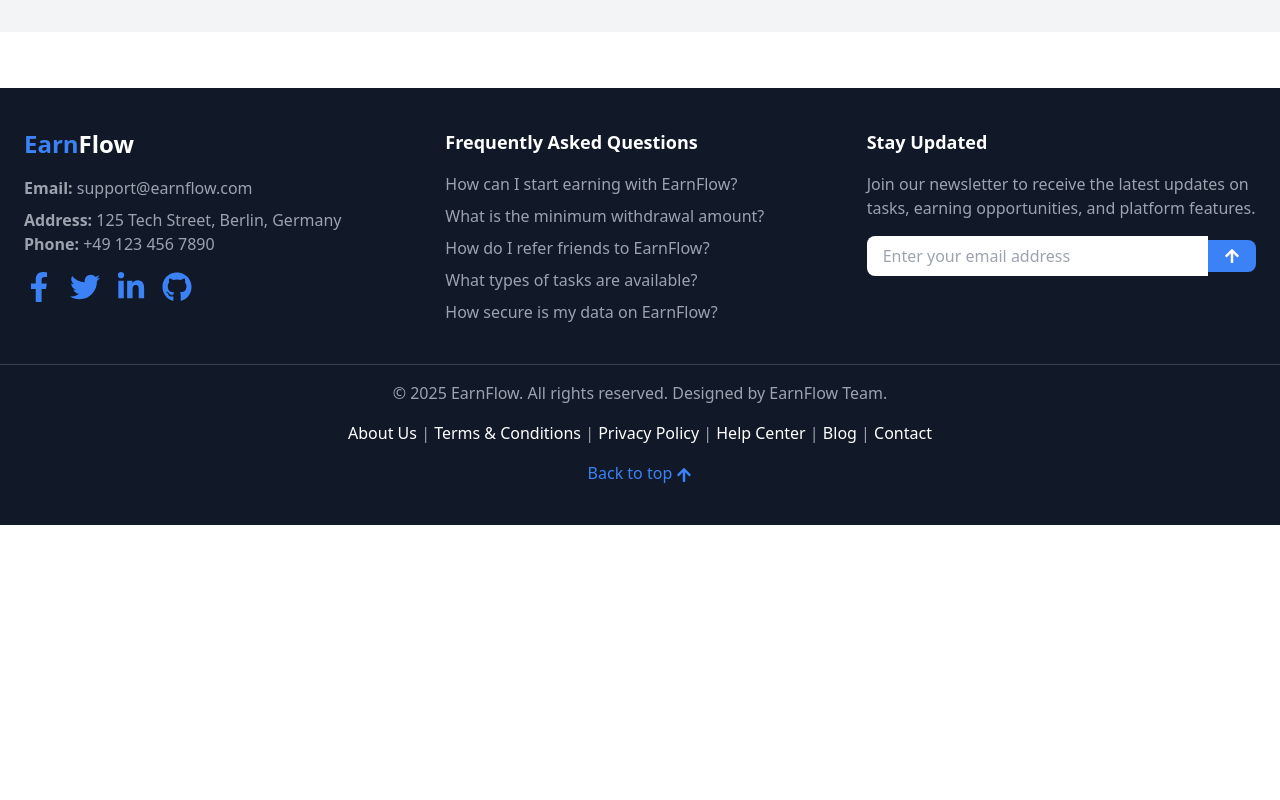
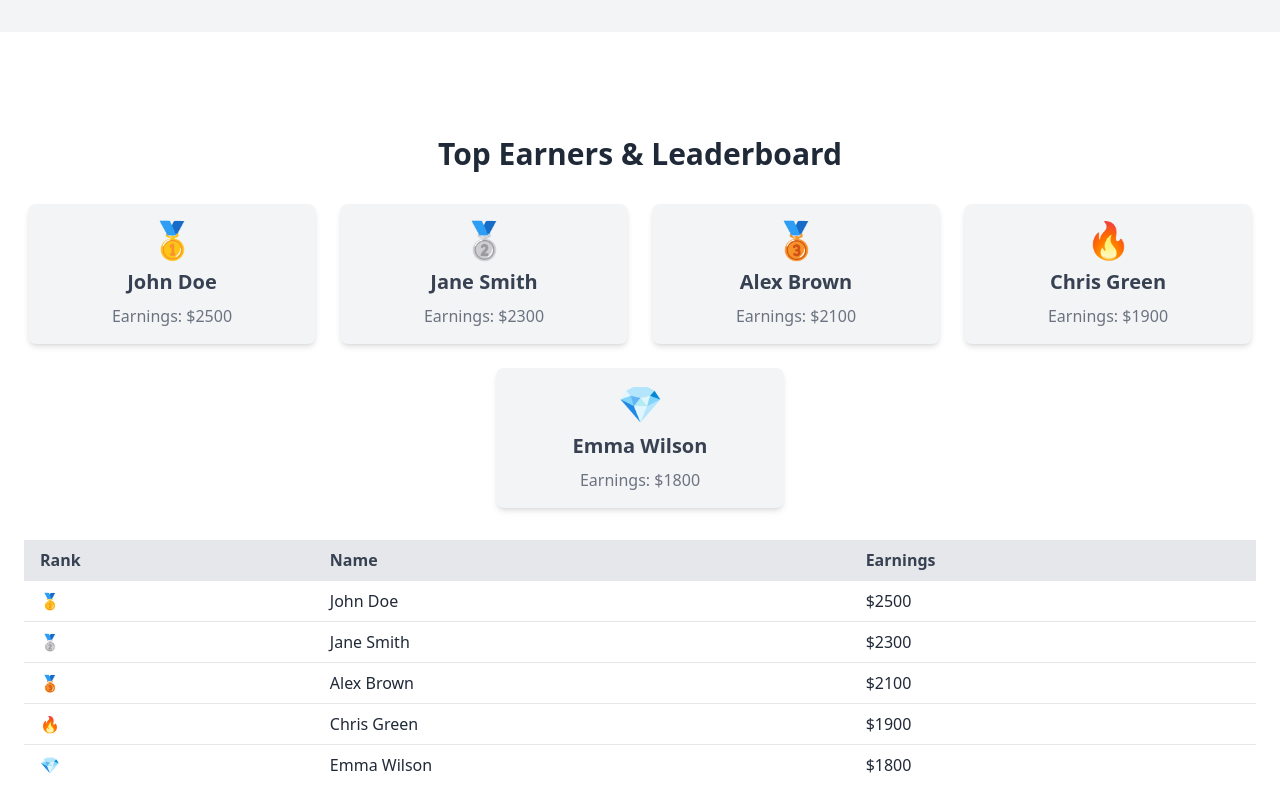
Before and after one commit to mahbubdev1/Earn-Flow-Client, a React (Vite) app: page / in a window 1280 px wide. Shown: the part 4300-5100 px from the top of the page. Before the commit the page ends 4825 px from the top, so only its background shows below. Built offline with nearby package versions, Linux system fonts and the light colour scheme; no server answers.

Commit message:
Leaderboard add

```diff
--- a/src/Components/Home/Home.jsx
+++ b/src/Components/Home/Home.jsx
@@ -3,6 +3,7 @@ import Banner from "./Banner";
 import Blogs from "./Blogs";
 import ChooseCategory from "./ChooseCategory";
 import Footer from "./Footer";
+import Leaderboard from "./Leaderboard";
 import Testimonial from "./Testimonial";
 import TopWorker from "./TopWorker";
 import Works from "./Works";
@@ -24,6 +25,7 @@ const Home = () => {
                 <Blogs></Blogs>
             </div>
             <Works></Works>
+            <Leaderboard></Leaderboard>
             <Footer></Footer>
         </div>
     );
--- /dev/null
+++ b/src/Components/Home/Leaderboard.jsx
@@ -0,0 +1,55 @@
+const Leaderboard = () => {
+    const topEarners = [
+        { id: 1, name: "John Doe", earnings: "$2500", rank: "🥇" },
+        { id: 2, name: "Jane Smith", earnings: "$2300", rank: "🥈" },
+        { id: 3, name: "Alex Brown", earnings: "$2100", rank: "🥉" },
+        { id: 4, name: "Chris Green", earnings: "$1900", rank: "🔥" },
+        { id: 5, name: "Emma Wilson", earnings: "$1800", rank: "💎" },
+    ];
+
+    return (
+        <div className="bg-white py-12 px-6">
+            <h2 className="text-3xl font-bold text-center text-gray-800 mb-8">
+                Top Earners & Leaderboard
+            </h2>
+
+            {/* Top Earners */}
+            <div className="flex flex-wrap justify-center gap-6 mb-8">
+                {topEarners.map((earner) => (
+                    <div
+                        key={earner.id}
+                        className="bg-gray-100 shadow-md rounded-lg p-4 w-72 text-center hover:shadow-lg transition-all"
+                    >
+                        <div className="text-4xl mb-2">{earner.rank}</div>
+                        <h3 className="text-xl font-semibold text-gray-700">{earner.name}</h3>
+                        <p className="text-gray-500 mt-2">Earnings: {earner.earnings}</p>
+                    </div>
+                ))}
+            </div>
+
+            {/* Leaderboard Table */}
+            <div className="overflow-x-auto container mx-auto">
+                <table className="w-full text-left border-collapse">
+                    <thead>
+                        <tr className="bg-gray-200 text-gray-700">
+                            <th className="px-4 py-2">Rank</th>
+                            <th className="px-4 py-2">Name</th>
+                            <th className="px-4 py-2">Earnings</th>
+                        </tr>
+                    </thead>
+                    <tbody>
+                        {topEarners.map((earner, index) => (
+                            <tr key={index} className="border-t hover:bg-gray-100">
+                                <td className="px-4 py-2">{earner.rank}</td>
+                                <td className="px-4 py-2">{earner.name}</td>
+                                <td className="px-4 py-2">{earner.earnings}</td>
+                            </tr>
+                        ))}
+                    </tbody>
+                </table>
+            </div>
+        </div>
+    );
+};
+
+export default Leaderboard;
```
